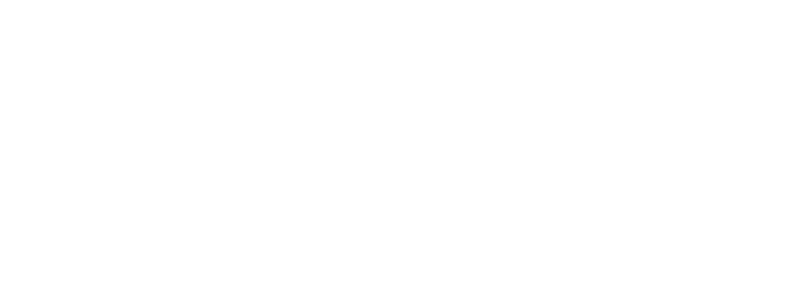
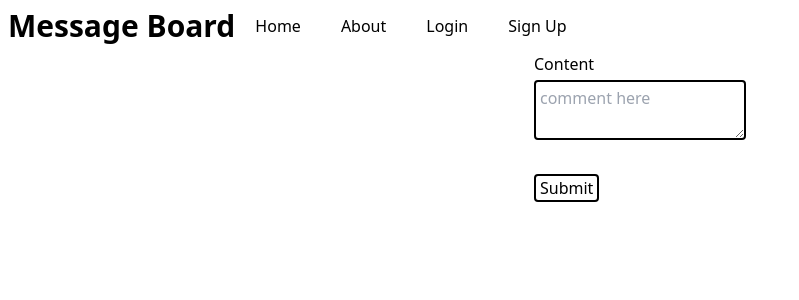
Before and after one commit to pierre0210/message-board, a Vue app: page /post in a window 1280 px wide. Before the commit this address had no page. Shown: the top 300 px of the page, without its empty margins (0-799 px from the left). Built offline with nearby package versions, Linux system fonts and the light colour scheme.

Commit message:
feat: post comment view

```diff
--- a/src/components/NavBar.vue
+++ b/src/components/NavBar.vue
@@ -23,6 +23,7 @@
     <nav class="my-auto">
       <RouterLink class="p-5" to="/">Home</RouterLink>
       <RouterLink class="p-5" to="/about">About</RouterLink>
+      <RouterLink v-if="state" class="p-5" to="/post">Post</RouterLink>
       <RouterLink v-if="!state" class="p-5" to="/login">Login</RouterLink>
       <RouterLink v-if="!state" class="p-5" to="/signup">Sign Up</RouterLink>
     </nav>
--- a/src/router/index.js
+++ b/src/router/index.js
@@ -27,6 +27,11 @@
       name: "signup",
       component: () => import("../views/SignupView.vue"),
     },
+    {
+      path: "/post",
+      name: "post",
+      component: () => import("../views/PostView.vue"),
+    },
   ],
 });
 
--- a/src/views/LoginView.vue
+++ b/src/views/LoginView.vue
@@ -30,7 +30,7 @@
       <input
         type="text"
         v-model="username"
-        class="border-black border-2 rounded my-1"
+        class="border-black border-2 rounded my-1 p-1"
       />
       <br />
       <label>Password </label><br />
@@ -38,14 +38,14 @@
         type="password"
         v-model="password"
         autocomplete="on"
-        class="border-black border-2 rounded my-1"
+        class="border-black border-2 rounded my-1 p-1"
       />
       <br />
       <br />
       <button type="submit" class="px-1 rounded border-black border-2">
         Login
       </button>
+      <p class="mt-1 text-red-900">{{ message }}</p>
     </div>
   </form>
-  <p class="ml-1">{{ message }}</p>
 </template>
--- /dev/null
+++ b/src/views/PostView.vue
@@ -0,0 +1,51 @@
+<script setup>
+import axios from "axios";
+import { ref } from "vue";
+import NavBar from "../components/NavBar.vue";
+
+const content = ref("");
+
+const submitComment = async () => {
+  const token = localStorage.getItem("accessToken");
+  if (token) {
+    try {
+      await axios.post(
+        "/api/comment",
+        { content: content.value },
+        {
+          headers: {
+            Authorization: `Bearer ${token}`,
+          },
+        }
+      );
+    } catch (err) {
+      console.log(err.response.data);
+      localStorage.removeItem("accessToken");
+    }
+  }
+  window.location.href = "/";
+};
+</script>
+
+<template>
+  <NavBar />
+  <form
+    @submit.prevent="submitComment"
+    class="flex justify-center items-center"
+  >
+    <div class="block">
+      <label>Content</label><br />
+      <textarea
+        placeholder="comment here"
+        v-model="content"
+        class="border-black border-2 rounded my-1 p-1"
+      />
+      <br />
+      <br />
+      <button type="submit" class="px-1 rounded border-black border-2">
+        Submit
+      </button>
+      <p class="mt-1 text-red-900">{{ message }}</p>
+    </div>
+  </form>
+</template>
--- a/src/views/SignupView.vue
+++ b/src/views/SignupView.vue
@@ -28,23 +28,31 @@
 
 <template>
   <NavBar />
-  <form @submit.prevent="submitRegistration" class="p-2">
-    <label>User name: </label>
+  <form
+    @submit.prevent="submitRegistration"
+    class="flex justify-center items-center"
+  >
+    <div class="block">
+      <label>User name </label><br />
       <input
         type="text"
         v-model="username"
-      class="border-black border-2 rounded my-1"
+        class="border-black border-2 rounded my-1 p-1"
       />
-    <label class="ml-1">Password: </label>
+      <br />
+      <label>Password </label><br />
       <input
         type="password"
         v-model="password"
         autocomplete="on"
-      class="border-black border-2 rounded my-1"
+        class="border-black border-2 rounded my-1 p-1"
       />
-    <button type="submit" class="ml-1 px-1 rounded border-black border-2">
+      <br />
+      <br />
+      <button type="submit" class="px-1 rounded border-black border-2">
         Sign up
       </button>
-    <p>{{ message }}</p>
+      <p class="mt-1 text-red-900">{{ message }}</p>
+    </div>
   </form>
 </template>
```
Lines whose indentation alone changed are shown as unchanged.
